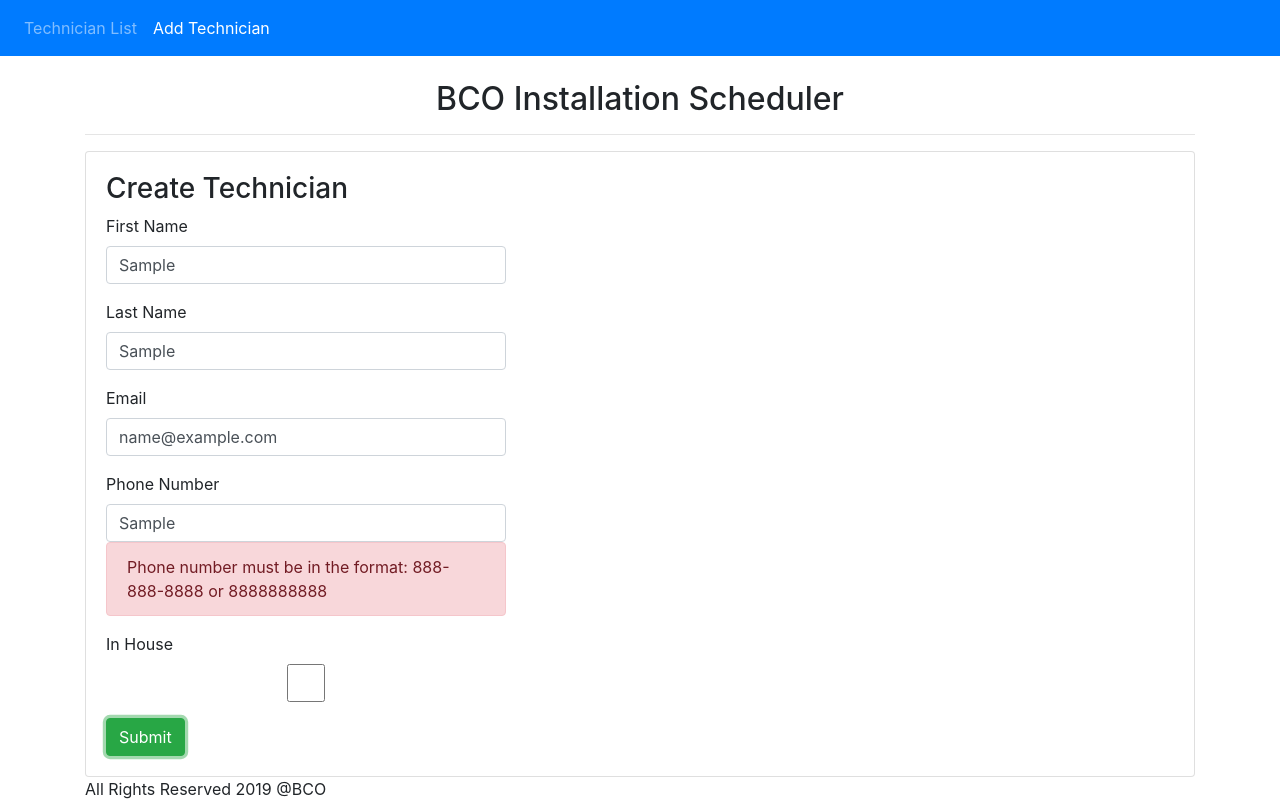
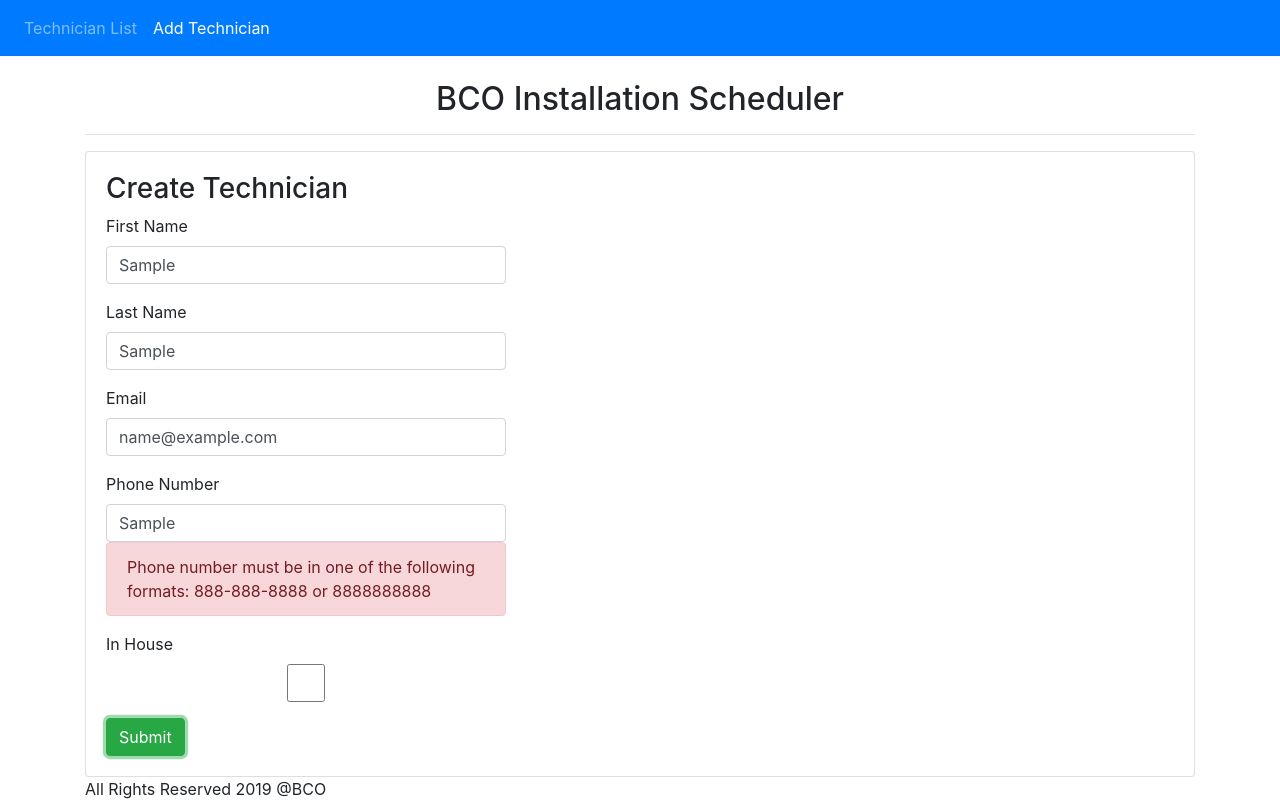
Before and after one commit to nbkehn/SeniorProject, an Angular app in the folder client/: page /add in a window 1280 px wide. Both pictures are taken after typing "Sample", "Sample", "name@example.com", "Sample" into the empty fields and a click on the button "Submit". Built offline with nearby package versions, Linux system fonts and the light colour scheme.

Commit message:
Finished form validation

```diff
--- a/client/src/app/technician/modify-technician/modify-technician.component.html
+++ b/client/src/app/technician/modify-technician/modify-technician.component.html
@@ -15,7 +15,8 @@
     <!-- form component for the technician's first name -->
     <div class="form-group">
       <label for="firstName">First Name</label>
-      <input type="text" class="form-control" id="firstName" required [(ngModel)]="technician.firstName" name="firstName" #firstName="ngModel">
+      <input type="text" class="form-control" id="firstName" required [(ngModel)]="technician.firstName"
+             name="firstName" #firstName="ngModel">
       <div *ngIf="firstName.invalid && (firstName.dirty || firstName.touched || technicianForm.submitted)"
            class="alert alert-danger">
         <div *ngIf="firstName.errors.required">
@@ -27,7 +28,8 @@
     <!-- form component for the technician's last name -->
     <div class="form-group">
       <label for="lastName">Last Name</label>
-      <input type="text" class="form-control" id="lastName" required [(ngModel)]="technician.lastName" name="lastName" #lastName="ngModel">
+      <input type="text" class="form-control" id="lastName" required [(ngModel)]="technician.lastName"
+             name="lastName" #lastName="ngModel">
       <div *ngIf="lastName.invalid && (lastName.dirty || lastName.touched || technicianForm.submitted)"
            class="alert alert-danger">
         <div *ngIf="lastName.errors.required">
@@ -39,11 +41,15 @@
     <!-- form component for the technician's email -->
     <div class="form-group">
       <label for="email">Email</label>
-      <input type="text" class="form-control" id="email" required [(ngModel)]="technician.email" name="email" #email="ngModel">
+      <input type="email" class="form-control" id="email" required [(ngModel)]="technician.email"
+             name="email" #email="ngModel" email>
       <div *ngIf="email.invalid && (email.dirty || email.touched || technicianForm.submitted)"
            class="alert alert-danger">
         <div *ngIf="email.errors.required">
           This field is required.
+        </div>
+        <div *ngIf="email.errors.email">
+          Please enter a valid email.
         </div>
       </div>
     </div>
@@ -59,7 +65,7 @@
           This field is required.
         </div>
         <div *ngIf="phone.errors.pattern">
-          Phone number must be in the format: 888-888-8888 or 8888888888
+          Phone number must be in one of the following formats: 888-888-8888 or 8888888888
         </div>
       </div>
     </div>
```
